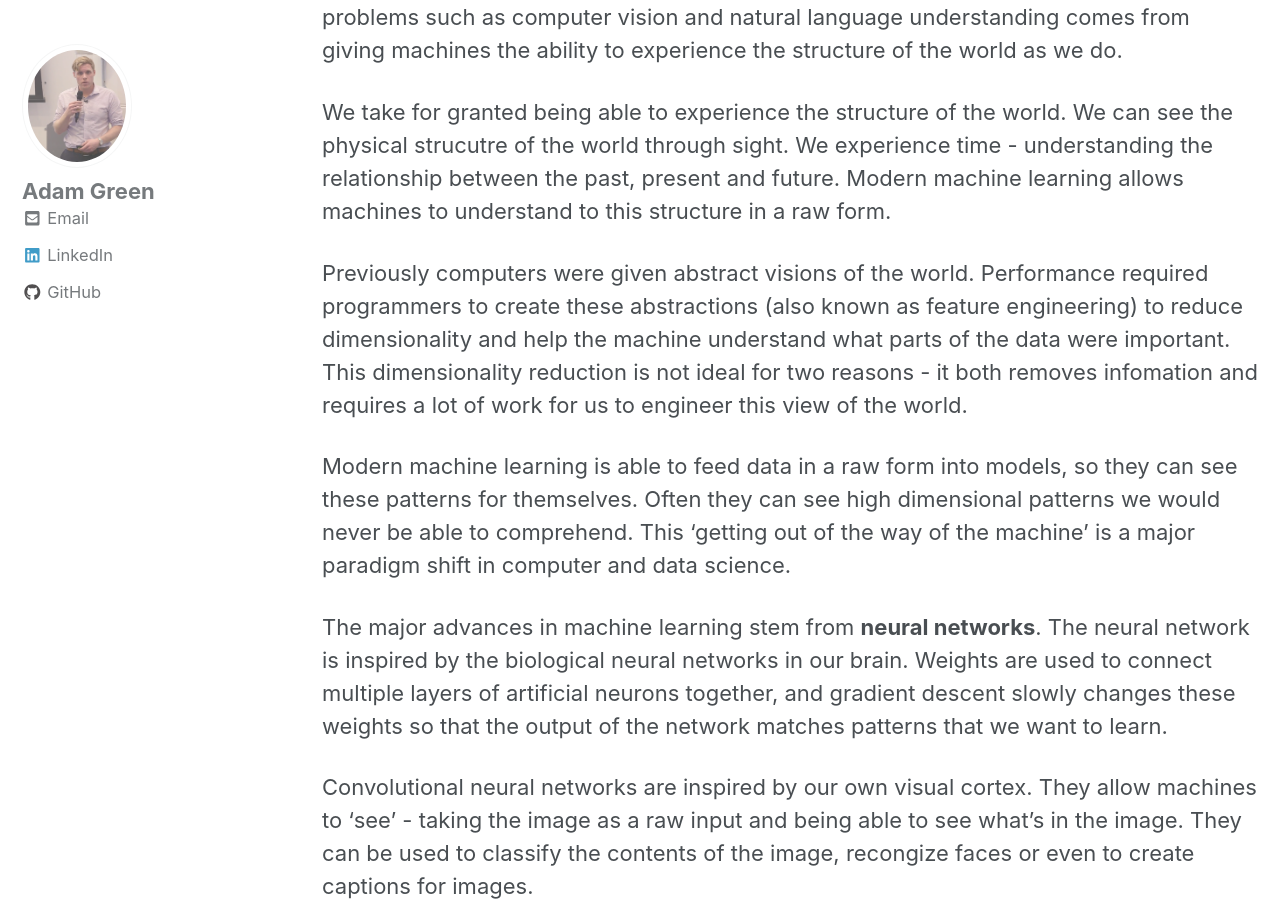
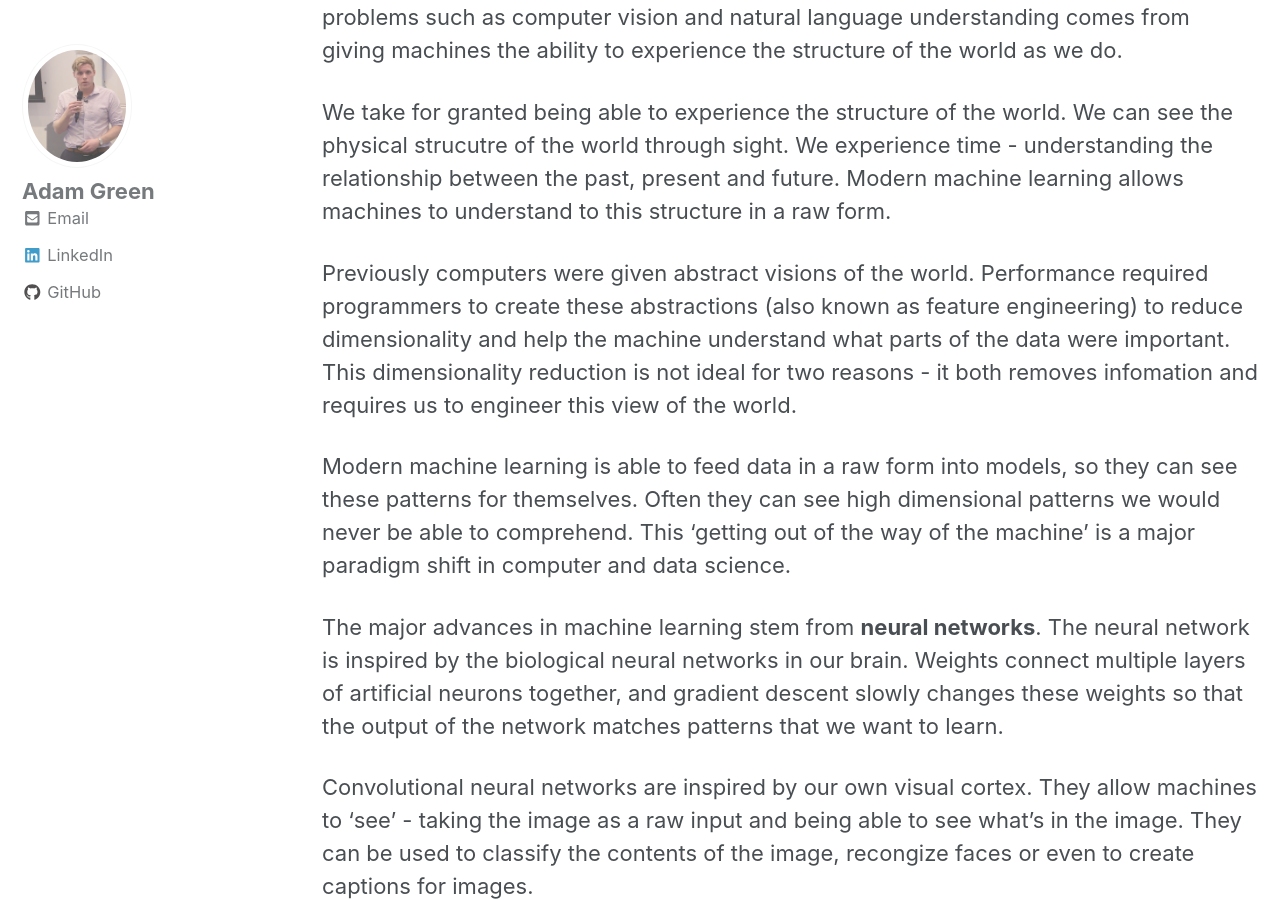
Before and after one commit to ADGEfficiency/adgefficiency.github.io, a Jekyll site: the page built from _posts/2017-04-30-machine-learning-in-energy-part-one.md, in a window 1280 px wide and 900 px high, scrolled down 3248 px. Built offline with Jekyll 4.4.1, drawn with Linux system fonts in a browser that asks for light colours; nearby versions of some CDN libraries; some of the changed text lies outside the part shown.

Commit message:
site cleanup

```diff
--- a/_posts/2017-04-30-machine-learning-in-energy-part-one.md
+++ b/_posts/2017-04-30-machine-learning-in-energy-part-one.md
@@ -21,7 +21,7 @@
 
 **picture showing AI -> ML -> DL**
 
-This heirarchy is important.  Artificial intelligence encompasses a lot more than just deep learning.  It's possible to be a machine learning practioner and not know much about other areas of artifical intelligence.  Most of the time when companies advertize they are using artifical intelligence, they really mean machine learning.
+This heirarchy is important.  Artificial intelligence encompasses more than just deep learning.  It's possible to be a machine learning practioner and not know much about other areas of artifical intelligence.  Most of the time when companies advertize they are using artifical intelligence, they really mean machine learning.
 
 Machine learning doesn't always mean deep learning.  Deep learning excels on image and text problems - more classical models such as random forests perform better on other kinds of datasets.
 
@@ -49,11 +49,11 @@
 
 We take for granted being able to experience the structure of the world.  We can see the physical strucutre of the world through sight.  We experience time - understanding the relationship between the past, present and future.  Modern machine learning allows machines to understand to this structure in a raw form.
 
-Previously computers were given abstract visions of the world.  Performance required programmers to create these abstractions (also known as feature engineering) to reduce dimensionality and help the machine understand what parts of the data were important.  This dimensionality reduction is not ideal for two reasons - it both removes infomation and requires a lot of work for us to engineer this view of the world.
+Previously computers were given abstract visions of the world.  Performance required programmers to create these abstractions (also known as feature engineering) to reduce dimensionality and help the machine understand what parts of the data were important.  This dimensionality reduction is not ideal for two reasons - it both removes infomation and requires us to engineer this view of the world.
 
 Modern machine learning is able to feed data in a raw form into models, so they can see these patterns for themselves.  Often they can see high dimensional patterns we would never be able to comprehend.  This 'getting out of the way of the machine' is a major paradigm shift in computer and data science.
 
-The major advances in machine learning stem from **neural networks**.  The neural network is inspired by the biological neural networks in our brain.  Weights are used to connect multiple layers of artificial neurons together, and gradient descent slowly changes these weights so that the output of the network matches patterns that we want to learn.
+The major advances in machine learning stem from **neural networks**.  The neural network is inspired by the biological neural networks in our brain.  Weights connect multiple layers of artificial neurons together, and gradient descent slowly changes these weights so that the output of the network matches patterns that we want to learn.
 
 Convolutional neural networks are inspired by our own visual cortex.  They allow machines to 'see' - taking the image as a raw input and being able to see what's in the image.  They can be used to classify the contents of the image, recongize faces or even to create captions for images.
 
@@ -71,13 +71,13 @@
 
 The internet and smartphone cameras means we are generating more data than ever.  This volume of data is fundamental to driving modern machine learning.
 
-Training neural networks requires lots of examples.  If you are trying to classify images, a convolutional neural network requires a large number of example images in order to understand what different classes look like.
+Training neural networks requires lots of examples.  If you are trying to classify images, a convolutional neural network requires a large number of example images to understand what different classes look like.
 
-Data is most useful if it is labelled.  For example, an image of a dog outside a house that is labelled with `dog` and `house` is more valuable than the same photo with no label.  This is because the labels allow us to penalize the algorithm for labelling it with `cat`.  This kind of training is known as *supervised learning*.
+Data is most useful if it is labelled.  For example, an image of a dog outside a house that is labelled with `dog` and `house` is more valuable than the same photo with no label.  This is because the labels allow us to penalize the algorithm for labelling it with `cat`.  This is *supervised learning*.
 
 For many large technology companies such as Alphabet or Facebook their labelled data has become a major source of the value of their businesses. A lot of this value comes from the insights that machines can learn (or will learn in the future) from such large data sets.
 
-Sitting alongside supervised learning are *unsupervised learning* and *reinforcement learning*.  These three areas of machine learning differ in the kind of feedback that is available to the learner
+Sitting alongside supervised learning are *unsupervised learning* and *reinforcement learning*.  These three areas of machine learning differ in the feedback that is available to the learner
 - supervised learning = learns from a label for every sample of data
 - unsupervised learning = learns from 'hidden' patterns in the data
 - reinforcement learning = learns to maximize a scalar reward signal
@@ -88,9 +88,9 @@
 
 Two hardware trends are driving modern machine learning.  The first is the use of **graphics processing units (GPUs)** and the second is the increased **availability** of computing power.
 
-In the early 2000's computer scientists innovated the use of graphics cards designed for gamers for machine learning. GPUs gave massive descreases in training times - reducing them from months to days. Rendering graphics involves a lot of matrix multiplication, which GPUs are optimized for. Matrix multiplication is also the operation that is used in training neural networks.
+In the early 2000's computer scientists innovated the use of graphics cards designed for gamers for machine learning. GPUs gave massive descreases in training times - reducing them from months to days. Rendering graphics involves matrix multiplication, which GPUs are optimized for. Matrix multiplication is also the operation that is used in training neural networks.
 
-This speed up is important. **Most of our understanding of machine learning is empirical** . This knowledge is built up a lot faster by reducing the training time of machine learning models.
+This speed up is important. **Most of our understanding of machine learning is empirical** . This knowledge is built up faster by reducing the training time of machine learning models.
 
 The second trend is the availability of computing power - also known as cloud computing.  The cloud gives access to computation and data storage at scale on a variable cost basis.  Platforms such as Amazon Web Services or Google Cloud allow on-demand access to a large amount of GPU-enabled computing power with cheap data storage alongside it.
 
@@ -144,7 +144,7 @@
 
 Worker displacement is a challenge as old as the Industrial revolution.  Political innovation (such as the universal basic income) are needed to fight the inequality that already exists at a ridiculous and immoral level.
 
-**It is possible for us to deploy automation and machine learning while increasing the quality of life for all of society.** The move towards a machine intelligent world will be a positive one if we **share the value created**.
+**It is possible to deploy automation and machine learning while increasing the quality of life for all of society.** The move towards a machine intelligent world will be a positive one if we **share the value created**.
 
 The issue with machine driven value is that it supercharges the already broken self fufilling capitalist prophecy - the rich getting richer.
 
@@ -152,7 +152,7 @@
 
 The progress of machine learning differs across industries, roughly proportional to how digitized the industry is.  The rate at which modern machine learning can be utilized to extract business value depends on how data is collected, the quality of data and if it's available.  So far the technology industries are far ahead of healthcare, education and energy.
 
-Digtization is the necessary first step before any sort of machine learning can be done.  It requires both equipment to measure temperatures, flow rates and pressures and equipment to store that data.
+Digtization is the necessary first step before any machine learning can be done.  It requires both equipment to measure temperatures, flow rates and pressures and equipment to store that data.
 
 The energy system is poor at managing data.  Often data is not captured, meters are left uncalibrated or data is only stored on site for a fixed length of time.  Throughout my career I've spent significant effort getting systems in place so that data can be collected.
 
```
